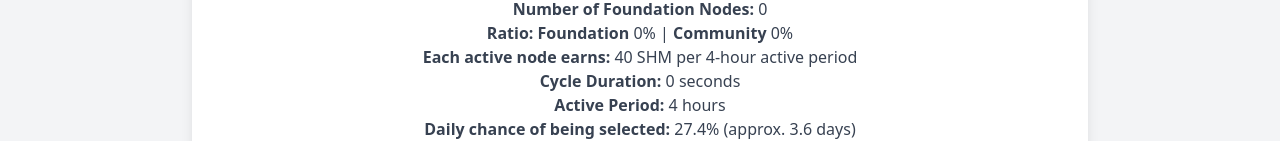
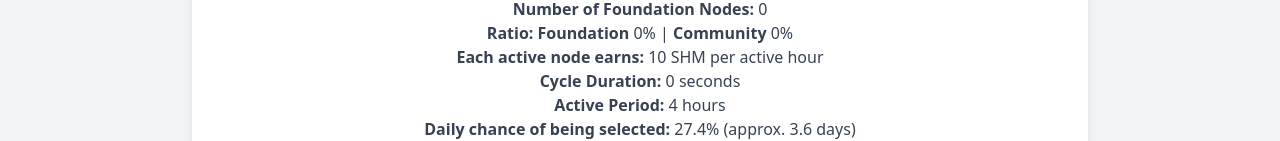
Before and after one commit to BrunoMarshall/Shardeum.live, a plain HTML site: page apy-calculator.html in a window 1280 px wide. Shown: the part 323-464 px from the top of the page. Drawn offline with nearby package versions, Linux system fonts and the light colour scheme; no server answers.

Commit message:
Update script

```diff
--- a/apy-calculator.html
+++ b/apy-calculator.html
@@ -37,7 +37,7 @@
             <p class="bg-green-500 text-white px-2 py-1 inline-block rounded"><strong>Community Available Slots Active:</strong> <span id="community-nodes">Fetching...</span></p>
             <p><strong>Number of Foundation Nodes:</strong> <span id="foundation-nodes">Fetching...</span></p>
             <p><strong>Ratio: Foundation</strong> <span id="foundation-ratio">Fetching...</span>% | <strong>Community</strong> <span id="community-ratio">Fetching...</span>%</p>
-            <p><strong>Each active node earns:</strong> <span id="node-reward">Fetching...</span> SHM per 4-hour active period</p>
+            <p><strong>Each active node earns:</strong> <span id="node-reward">Fetching...</span> SHM per active hour</p>
             <p><strong>Cycle Duration:</strong> <span id="cycle-duration">Fetching...</span> seconds</p>
             <p><strong>Active Period:</strong> 4 hours</p>
             <p><strong>Daily chance of being selected:</strong> <span id="daily-chance">Fetching...</span>% (<span id="daily-chance-days">Fetching...</span>)</p>
--- a/apy-script.js
+++ b/apy-script.js
@@ -337,7 +337,7 @@
 }
 
 // Calculate Earnings
-// Note: Based on a dynamically calculated daily chance of being selected, fetched from Shardeum API or fallback (~27.4% with 412 standby nodes, 22 community slots, 4-hour active period, 6 periods daily), with a reward of 40 SHM per 4-hour active period (10 SHM/hour). Values may change.
+// Note: Based on a dynamically calculated daily chance of being selected, fetched from Shardeum API or fallback (~27.4% with 412 standby nodes, 22 community slots, 4-hour active period, 6 periods daily), with a reward of 10 SHM per active hour (40 SHM per 4-hour active period). Values may change.
 async function calculateEarnings() {
     console.log('Starting calculateEarnings');
     try {
@@ -388,7 +388,7 @@
 
         // Update probability and reward display
         probabilitySpan.textContent = (probability * 100).toFixed(1);
-        rewardSpan.textContent = parseFloat(config.reward * 4).toFixed(0); // Reward for 4-hour active period (10 SHM/hour * 4)
+        rewardSpan.textContent = parseFloat(config.reward).toFixed(0); // Reward per active hour
         dailyChanceSpan.textContent = (probability * 100).toFixed(1);
         dailyChanceDaysSpan.textContent = probability > 0 ? `approx. ${(1 / probability).toFixed(1)} days` : 'N/A';
 
@@ -580,7 +580,7 @@
         dailyChanceDaysSpan.textContent = shardeumData.probability > 0 ? `approx. ${(1 / shardeumData.probability).toFixed(1)} days` : 'N/A';
     }
     probabilitySpan.textContent = (shardeumData.probability * 100).toFixed(1);
-    rewardSpan.textContent = parseFloat(config.reward * 4).toFixed(0); // Reward for 4-hour active period
+    rewardSpan.textContent = parseFloat(config.reward).toFixed(0); // Reward per active hour
     customProbabilityInput.value = (shardeumData.probability * 100).toFixed(1);
     weeklyValidationsInput.value = (shardeumData.probability * 7).toFixed(1);
     if (customProbabilitySlider) customProbabilitySlider.set(shardeumData.probability * 100);
```
